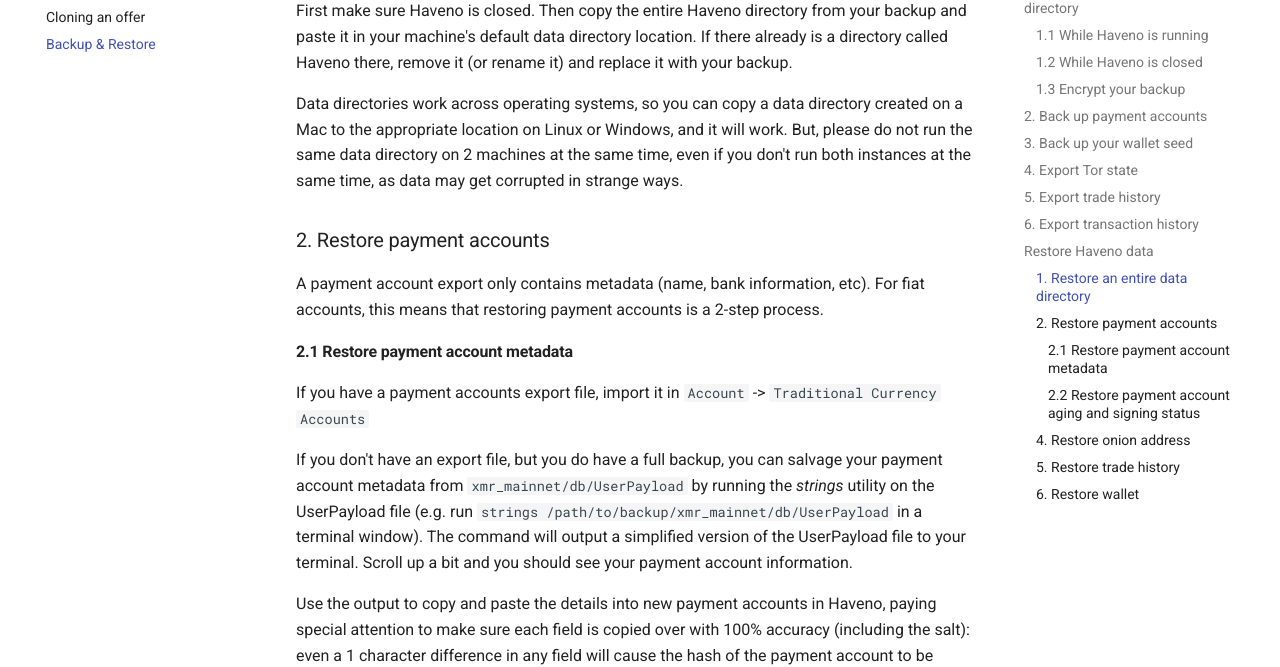
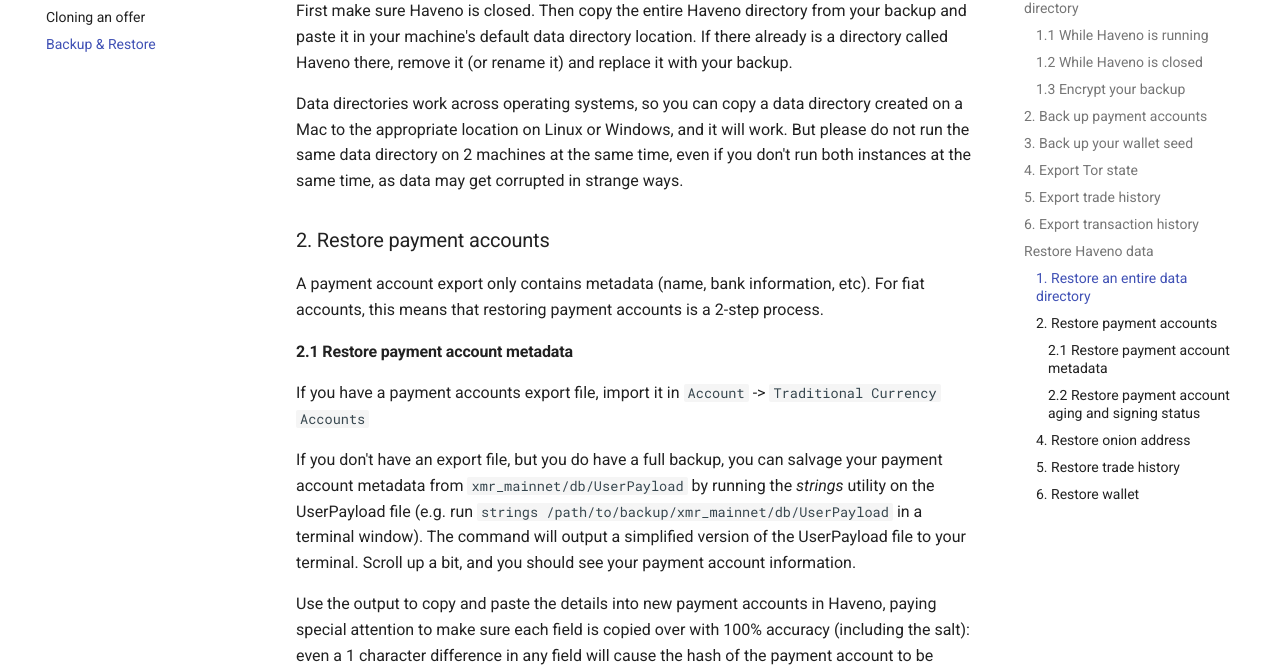
Before and after one commit to haveno-dex/haveno-docs, an MkDocs documentation site: the page built from docs/haveno-ui/backup_and_restore.md, in a window 1280 px wide and 900 px high, scrolled down 2845 px. Shown: the part 166-833 px from the top of the window. Built offline with MkDocs 1.6.1 and Material for MkDocs 9.7.7, drawn with Linux system fonts in a browser that asks for light colours; plug-ins that fetch from the network failed and are left out; comment, search, counter and statistics services are not loaded; the version menu is left out; some of the changed text lies outside the part shown.

```diff
--- a/docs/haveno-ui/backup_and_restore.md
+++ b/docs/haveno-ui/backup_and_restore.md
@@ -9,7 +9,7 @@ The safest, quickest, easiest, and most comprehensive thing you can do to safegu
 
 #### 1.1 While Haveno is running
 
-Go to `Account` -> `Backup` and put in a location for your backup to be exported to (note that this section is titled "Backup wallet" in the software but it actually exports the entire data directory).
+Go to `Account` -> `Backup` and put in a location for your backup to be exported to (note that this section is titled "Backup wallet" in the software, but it actually exports the entire data directory).
 
 ![Export backup](../resources/img/haveno-ui/backup_dark.png#only-light)
 ![Export backup](../resources/img/haveno-ui/backup_light.png#only-dark)
@@ -69,7 +69,7 @@ You can restore an entire data directory at once, or just the parts you want.
 
 First make sure Haveno is closed. Then copy the entire Haveno directory from your backup and paste it in your machine's default data directory location. If there already is a directory called Haveno there, remove it (or rename it) and replace it with your backup.
 
-Data directories work across operating systems, so you can copy a data directory created on a Mac to the appropriate location on Linux or Windows, and it will work. But, please do not run the same data directory on 2 machines at the same time, even if you don't run both instances at the same time, as data may get corrupted in strange ways.
+Data directories work across operating systems, so you can copy a data directory created on a Mac to the appropriate location on Linux or Windows, and it will work. But please do not run the same data directory on 2 machines at the same time, even if you don't run both instances at the same time, as data may get corrupted in strange ways.
 
 ### 2. Restore payment accounts
 
@@ -79,7 +79,7 @@ A payment account export only contains metadata (name, bank information, etc). F
 
 If you have a payment accounts export file, import it in `Account` -> `Traditional Currency Accounts`
 
-If you don't have an export file, but you do have a full backup, you can salvage your payment account metadata from `xmr_mainnet/db/UserPayload` by running the *strings* utility on the UserPayload file (e.g. run `strings /path/to/backup/xmr_mainnet/db/UserPayload` in a terminal window). The command will output a simplified version of the UserPayload file to your terminal. Scroll up a bit and you should see your payment account information.
+If you don't have an export file, but you do have a full backup, you can salvage your payment account metadata from `xmr_mainnet/db/UserPayload` by running the *strings* utility on the UserPayload file (e.g. run `strings /path/to/backup/xmr_mainnet/db/UserPayload` in a terminal window). The command will output a simplified version of the UserPayload file to your terminal. Scroll up a bit, and you should see your payment account information.
 
 Use the output to copy and paste the details into new payment accounts in Haveno, paying special attention to make sure each field is copied over with 100% accuracy (including the salt): even a 1 character difference in any field will cause the hash of the payment account to be different, which means aging and signing status will not be restored in the following step.
 
```
Also changed, not shown: other parts of docs/haveno-ui/backup_and_restore.md (+2 -2 lines).
